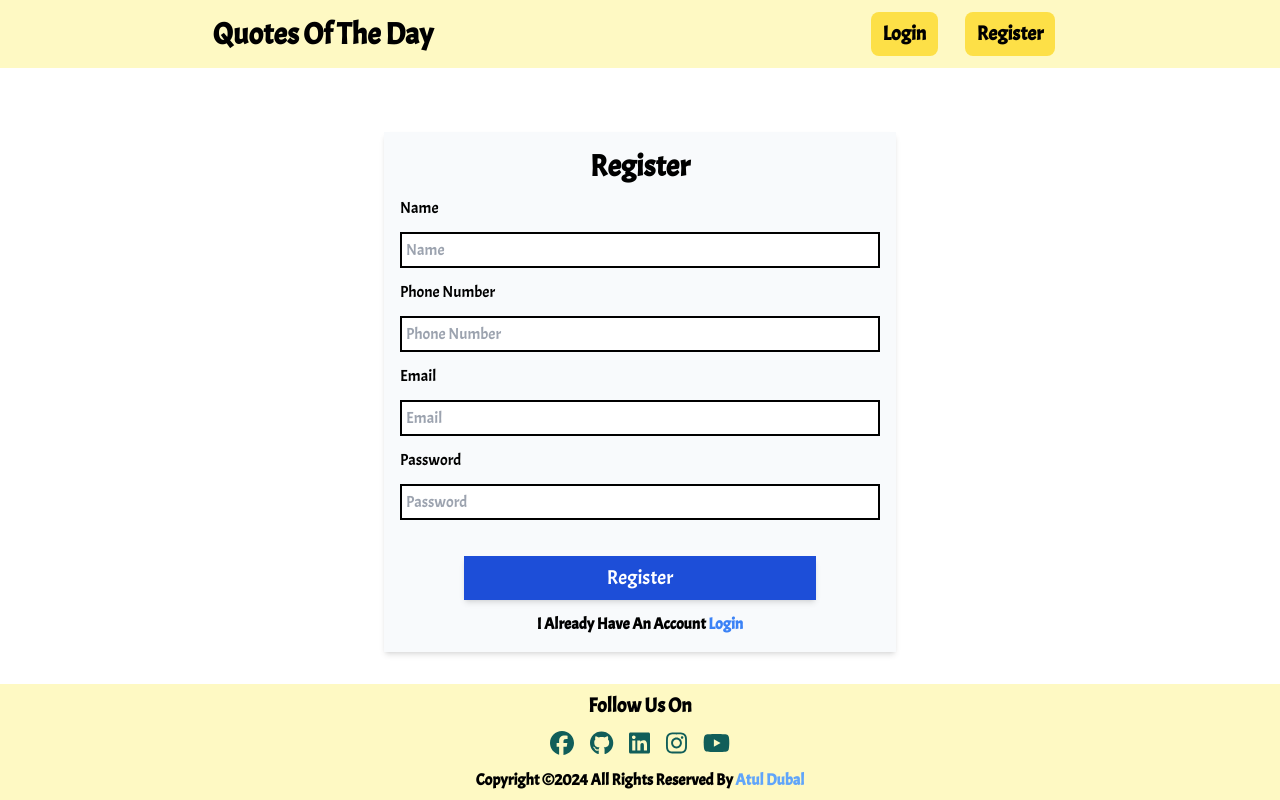
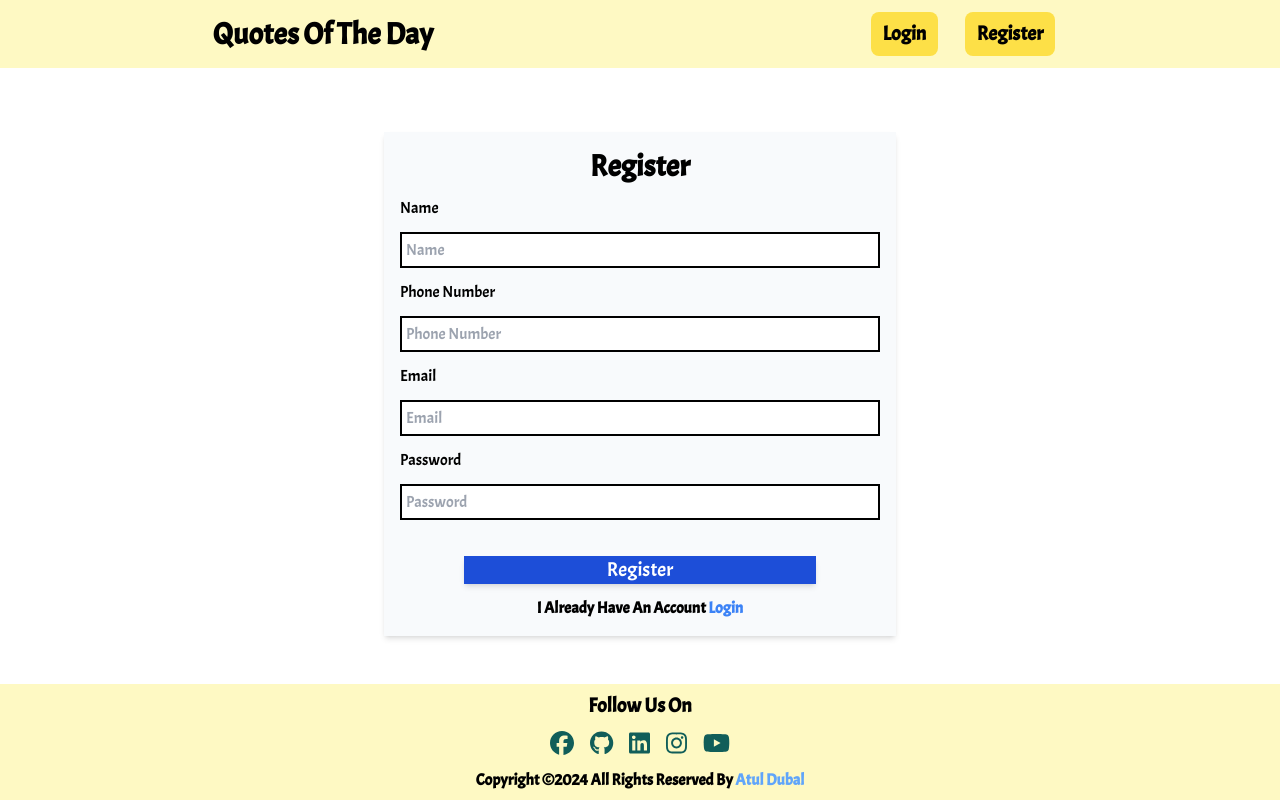
Before and after one commit to Atul-dubal/TECHPLEMENT, a React (Create React App) app in the folder WEEK-1/quotes-app-fronted/: page /register in a window 1280 px wide. Built offline with nearby package versions, Linux system fonts and the light colour scheme.

Commit message:
fronted changed

```diff
--- a/WEEK-1/quotes-app-fronted/src/pages/Register.js
+++ b/WEEK-1/quotes-app-fronted/src/pages/Register.js
@@ -64,7 +64,7 @@ function Register() {
               <input className='p-1' type='text' placeholder='Password' value={formData.password} onChange={InputChangeHandler} name='password' style={{ 'border': '2px solid black' }} required ></input>
 
               <br />
-              <input type='submit' value='Register' name='submit' className='p-2 bg-blue-700 mx-16 my-2 cursor-pointer text-xl text-white shadow-md hover:bg-blue-300' />
+              <input type='submit' value='Register' name='submit' className=' bg-blue-700 mx-16 my-2 cursor-pointer text-xl text-white shadow-md hover:bg-blue-300' />
 
               <a href='/login' ><p className='font-semibold text-center'>I Already Have An Account <span className='text-blue-500 font-bold cursor-pointer'> Login</span></p></a>
             </form>
```
